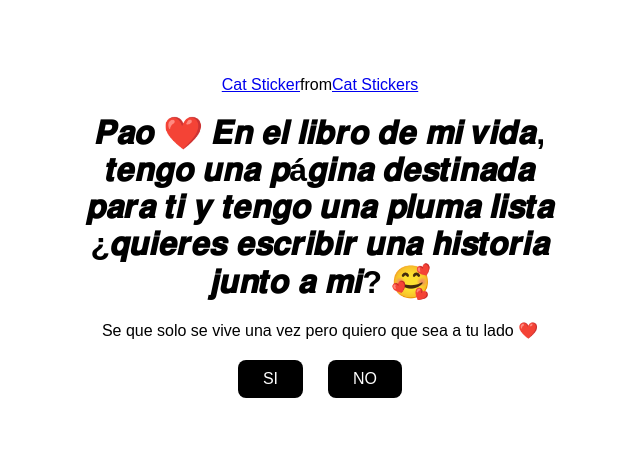
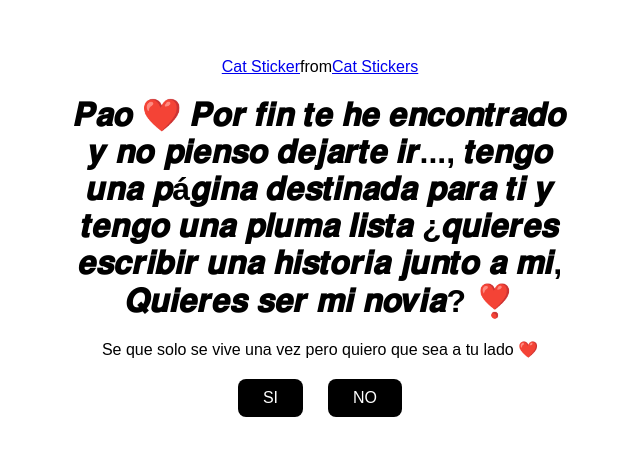
Before and after one commit to Martell022/LuisyMel, a plain HTML site: page index.html in a window 1280 px wide. Shown: the part 163-618 px from the top of the page, without its empty margins (320-960 px from the left). Drawn offline with Linux system fonts and the light colour scheme; a script that the page names is missing.

Commit message:
index.html

```diff
--- a/index.html
+++ b/index.html
@@ -13,7 +13,7 @@
         <div class="tenor-gif-embed" data-postid="5229436654229398568" data-share-method="host" data-aspect-ratio="1.25714" data-width="100%"><a href="https://tenor.com/view/cat-gif-5229436654229398568">Cat Sticker</a>from <a href="https://tenor.com/search/cat-stickers">Cat Stickers</a></div>
         <script type="text/javascript" async src="https://tenor.com/embed.js"></script>
         <script type="text/javascript" async src="https://tenor.com/embed.js"></script>
-        <h1>𝑷𝒂𝒐 ❤️ 𝑬𝒏 𝒆𝒍 𝒍𝒊𝒃𝒓𝒐 𝒅𝒆 𝒎𝒊 𝒗𝒊𝒅𝒂, 𝒕𝒆𝒏𝒈𝒐 𝒖𝒏𝒂 𝒑á𝒈𝒊𝒏𝒂 𝒅𝒆𝒔𝒕𝒊𝒏𝒂𝒅𝒂 𝒑𝒂𝒓𝒂 𝒕𝒊 𝒚 𝒕𝒆𝒏𝒈𝒐 𝒖𝒏𝒂 𝒑𝒍𝒖𝒎𝒂 𝒍𝒊𝒔𝒕𝒂 ¿𝒒𝒖𝒊𝒆𝒓𝒆𝒔 𝒆𝒔𝒄𝒓𝒊𝒃𝒊𝒓 𝒖𝒏𝒂 𝒉𝒊𝒔𝒕𝒐𝒓𝒊𝒂 𝒋𝒖𝒏𝒕𝒐 𝒂 𝒎𝒊? 🥰</h1>
+        <h1>𝑷𝒂𝒐 ❤️ 𝑷𝒐𝒓 𝒇𝒊𝒏 𝒕𝒆 𝒉𝒆 𝒆𝒏𝒄𝒐𝒏𝒕𝒓𝒂𝒅𝒐 𝒚 𝒏𝒐 𝒑𝒊𝒆𝒏𝒔𝒐 𝒅𝒆𝒋𝒂𝒓𝒕𝒆 𝒊𝒓..., 𝒕𝒆𝒏𝒈𝒐 𝒖𝒏𝒂 𝒑á𝒈𝒊𝒏𝒂 𝒅𝒆𝒔𝒕𝒊𝒏𝒂𝒅𝒂 𝒑𝒂𝒓𝒂 𝒕𝒊 𝒚 𝒕𝒆𝒏𝒈𝒐 𝒖𝒏𝒂 𝒑𝒍𝒖𝒎𝒂 𝒍𝒊𝒔𝒕𝒂 ¿𝒒𝒖𝒊𝒆𝒓𝒆𝒔 𝒆𝒔𝒄𝒓𝒊𝒃𝒊𝒓 𝒖𝒏𝒂 𝒉𝒊𝒔𝒕𝒐𝒓𝒊𝒂 𝒋𝒖𝒏𝒕𝒐 𝒂 𝒎𝒊, 𝑸𝒖𝒊𝒆𝒓𝒆𝒔 𝒔𝒆𝒓 𝒎𝒊 𝒏𝒐𝒗𝒊𝒂? ❣️</h1>
         <p>Se que solo se vive una vez pero quiero que sea a tu lado ❤️</p>
         <div class="btn">
             <a href="si.html">SI</a>
```
